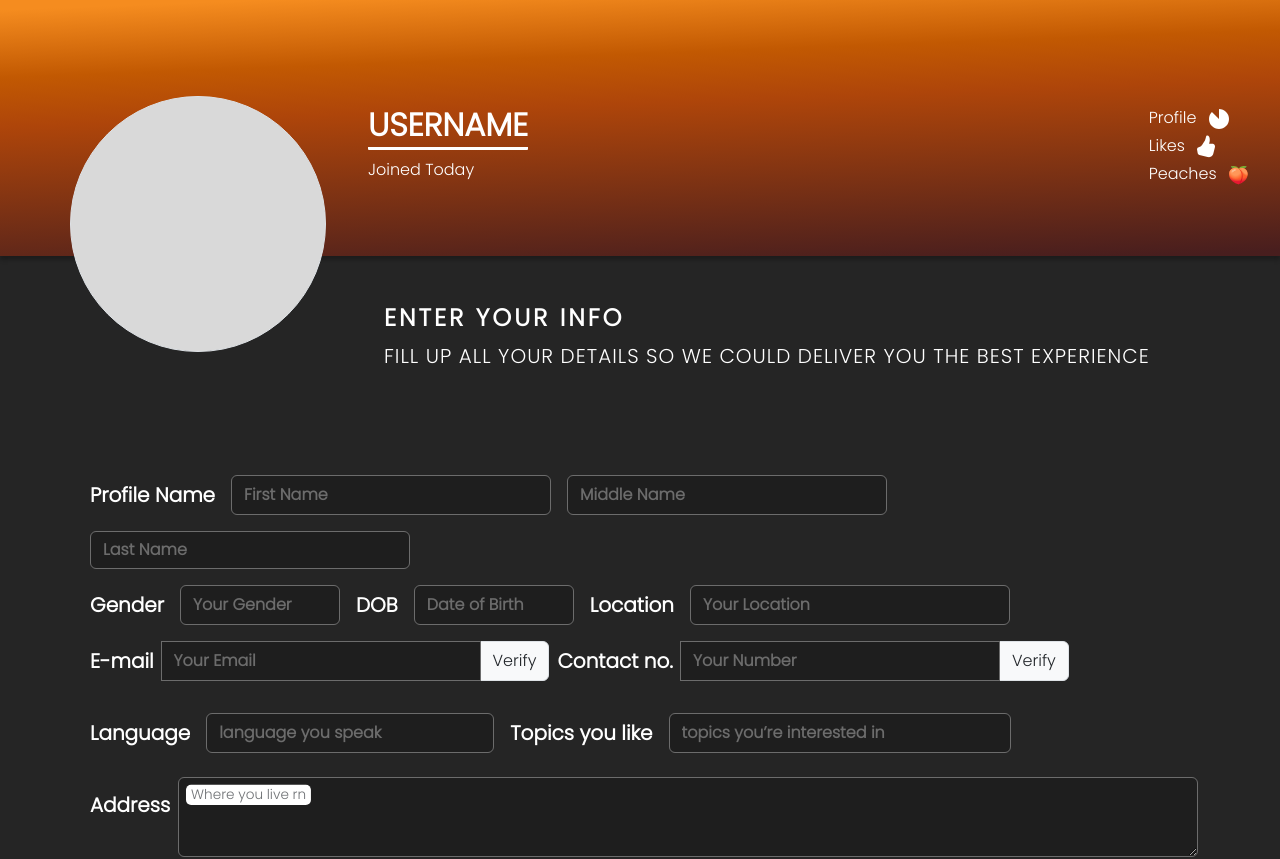
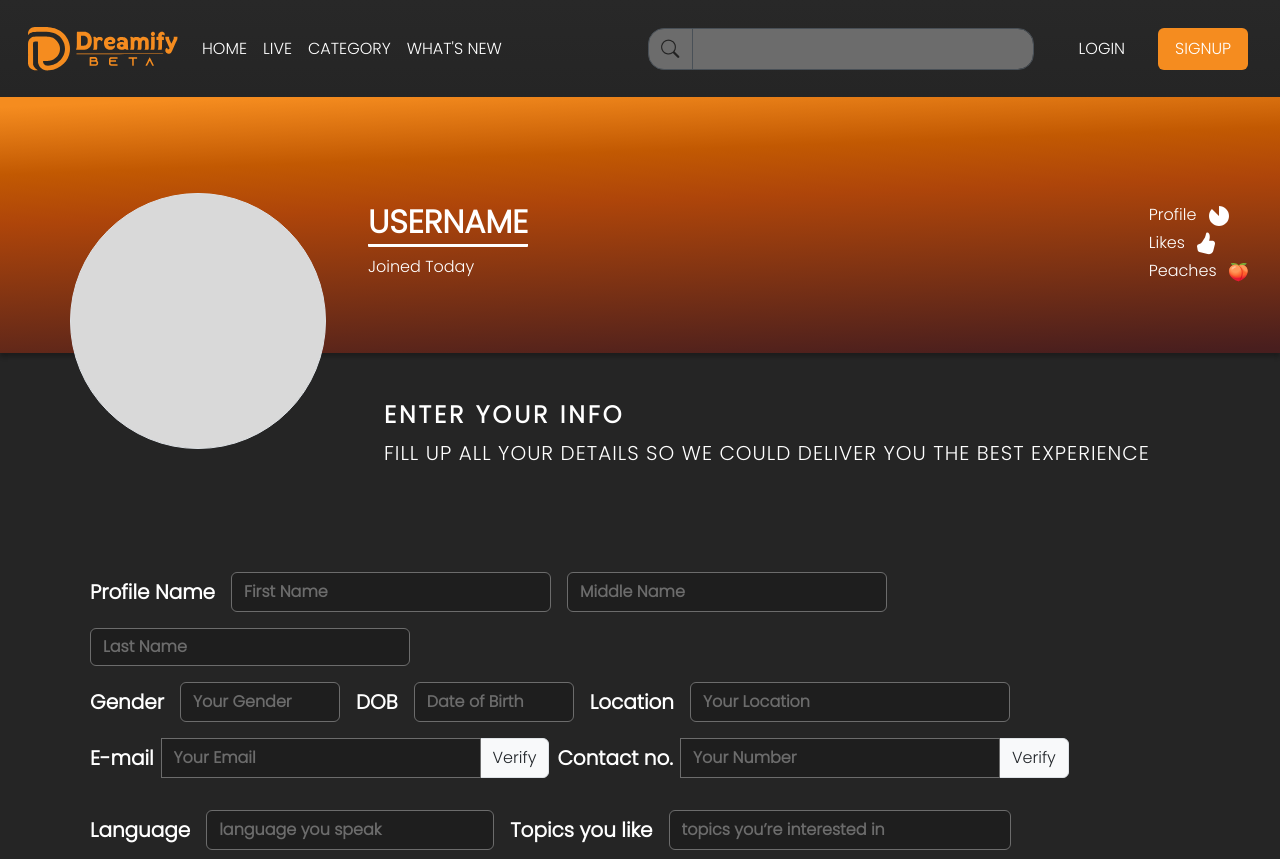
Before and after one commit to MadhukrishnaNipankar/FRONTEND-MAIN, a React (Create React App) app: page / in a window 1280 px wide. Shown: the top 859 px of the page. Built offline with nearby package versions, Linux system fonts and the light colour scheme; a web font is replaced by a local one.

Commit message:
Navbar Made Responsive

```diff
--- a/src/Components/App.js
+++ b/src/Components/App.js
@@ -2,6 +2,7 @@ import "../Styles/App.css";
 
 // Component imports
 import Navbar from "./Navbar";
+
 import Login from "./Login/Login";
 import MoreSection from "./MoreSection";
 import MainSectionHomepage from "./MainSectionHomepage";
@@ -11,7 +12,8 @@ import ProfilePage from "./ProfilePage";
 function App() {
   return (
     <div className="App">
-      {/* <Navbar /> */}
+      <Navbar />
+
       {/* <div className="HomePage">
         <MainSectionHomepage />
         <MoreSection />
--- a/src/Components/Navbar.js
+++ b/src/Components/Navbar.js
@@ -1,35 +1,95 @@
 import React from "react";
-// css
 import "../Styles/Navbar.css";
-
-function Navbar() {
+const Navbar = () => {
   return (
-    <nav id="navbar">
-      <div>
-        <section id="navbar-section1">
-          <section id="navbar-section1-logo">
-            <img src="./Images/logo.svg" alt="Dreamify" />
-          </section>
-          <section id="navbar-section1-menus">
-            <a href="/">HOME</a>
-            <a href="/">LIVE</a>
-            <a href="/">CATEGORY</a>
-            <a href="/">WHAT'S NEW</a>
-          </section>
-        </section>
-        <section id="navbar-section2">
-          <section id="navbar-section2-searchBar">
-            <img src="./Images/searchIcon.png" alt="." />
-            <input type="text" />
-          </section>
-          <section id="navbar-section2-Btns">
-            <input id="login" type="button" value="LOGIN" />
-            <input id="signup" type="button" value="SIGN UP" />
-          </section>
-        </section>
-      </div>
-    </nav>
+    <>
+      <nav
+        id="navbar"
+        className="navbar navbar-expand-lg bg-body-tertiary"
+        data-bs-theme="dark"
+      >
+        <div className="container-fluid mx-3">
+          <a className="navbar-brand" href="/">
+            <img
+              src="./Images/logo.svg"
+              alt="Dreamify"
+              width="150"
+              height="70"
+              className="d-inline-block align-text-top"
+            />
+          </a>
+          <button
+            style={{ border: "none" }}
+            className="navbar-toggler"
+            type="button"
+            data-bs-toggle="collapse"
+            data-bs-target="#navbarSupportedContent"
+            aria-controls="navbarSupportedContent"
+            aria-expanded="false"
+            aria-label="Toggle navigation"
+          >
+            <svg
+              xmlns="http://www.w3.org/2000/svg"
+              width="30"
+              height="30"
+              fill="currentColor"
+              className="bi bi-three-dots"
+              viewBox="0 0 16 16"
+              style={{ border: "none" }}
+            >
+              <path d="M3 9.5a1.5 1.5 0 1 1 0-3 1.5 1.5 0 0 1 0 3zm5 0a1.5 1.5 0 1 1 0-3 1.5 1.5 0 0 1 0 3zm5 0a1.5 1.5 0 1 1 0-3 1.5 1.5 0 0 1 0 3z" />
+            </svg>
+          </button>
+          <div className="collapse navbar-collapse" id="navbarSupportedContent">
+            <ul className="navbar-nav me-auto mb-2 mb-lg-0">
+              <li className="nav-item">
+                <a className="nav-link active" aria-current="page" href="/">
+                  HOME
+                </a>
+              </li>
+              <li className="nav-item">
+                <a className="nav-link active" aria-current="page" href="/">
+                  LIVE
+                </a>
+              </li>
+              <li className="nav-item">
+                <a className="nav-link active" aria-current="page" href="/">
+                  CATEGORY
+                </a>
+              </li>
+              <li className="nav-item">
+                <a className="nav-link active" aria-current="page" href="/">
+                  WHAT'S NEW
+                </a>
+              </li>
+            </ul>
+            <form className="d-flex" role="search">
+              <div className="input-group mx-3" id="searchInputContainer">
+                <span className="input-group-text">
+                  <img src="./Images/searchIcon.png" alt="." />
+                </span>
+                <input type="text" className="form-control" />
+              </div>
+              <button
+                type="button"
+                className="btn mx-3"
+                style={{ color: "white" }}
+              >
+                LOGIN
+              </button>
+              <button
+                type="button"
+                className="btn px-3 py-2 mx-1"
+                style={{ color: "white", backgroundColor: "#F58C1F" }}
+              >
+                SIGNUP
+              </button>
+            </form>
+          </div>
+        </div>
+      </nav>
+    </>
   );
-}
+};
 
 export default Navbar;
--- a/src/Styles/Navbar.css
+++ b/src/Styles/Navbar.css
@@ -1,4 +1,34 @@
 #navbar {
+    background: linear-gradient(180deg, #282828 0%, #252525 100%);
+}
+
+#searchInputContainer {
+    border: 5rem;
+
+}
+
+#searchInputContainer span {
+    border-top-left-radius: 1rem;
+    border-bottom-left-radius: 1rem;
+    background-color: #6C6C6C;
+}
+
+#searchInputContainer input {
+    border-top-right-radius: 1rem;
+    border-bottom-right-radius: 1rem;
+    background-color: #6C6C6C;
+}
+
+#searchInputContainer input:focus {
+    color: #F58C1F;
+    border: none;
+    box-shadow: none;
+}
+
+
+
+
+/* #navbar {
     width: 100%;
     min-width: fit-content;
     height: 7rem;
@@ -126,18 +156,17 @@
     background: #FFFFFF;
     cursor: pointer;
 }
-
+*/
 
 /* utility classes  */
 
-.border {
+/* .border {
     border: 2px solid red;
 }
-
 
 @media only screen and (max-width: 600px) {
 
     #navbar-section2-searchBar img {
         left: 0rem;
     }
-}
+}  */
```
